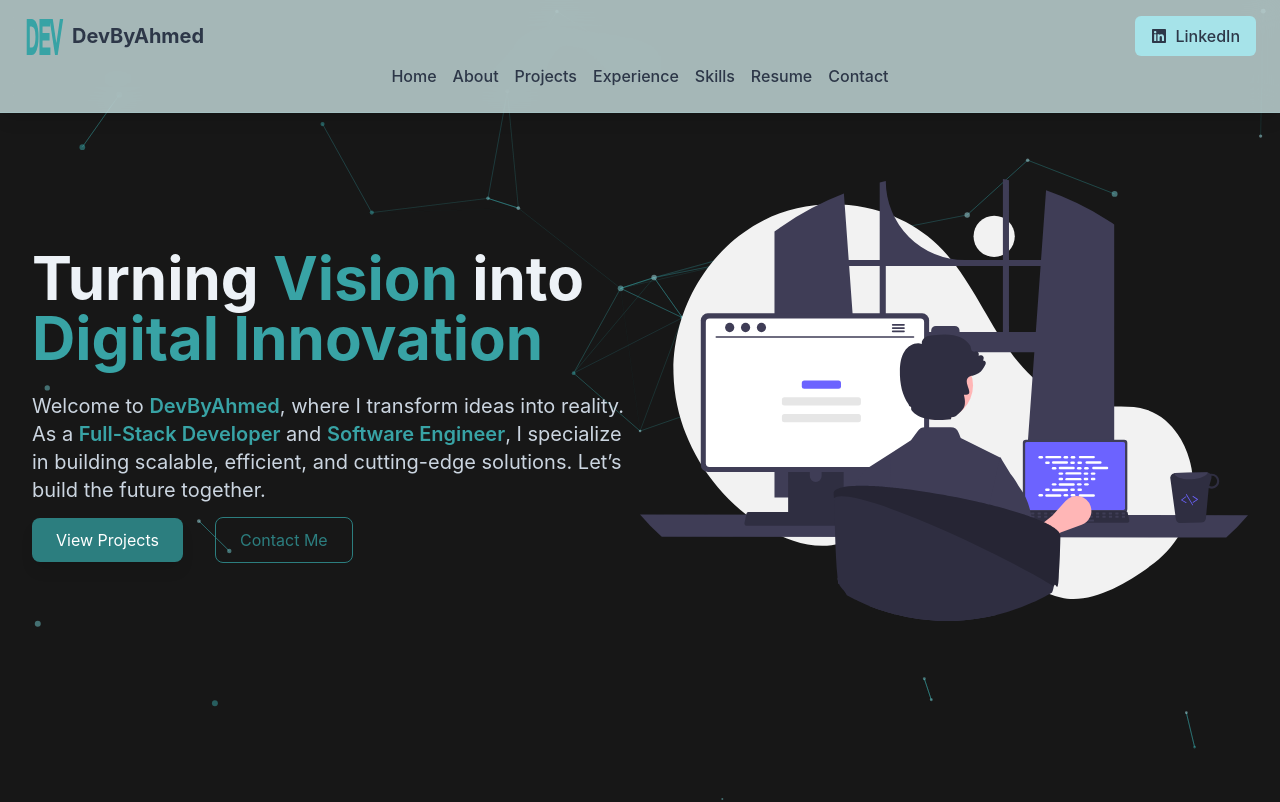
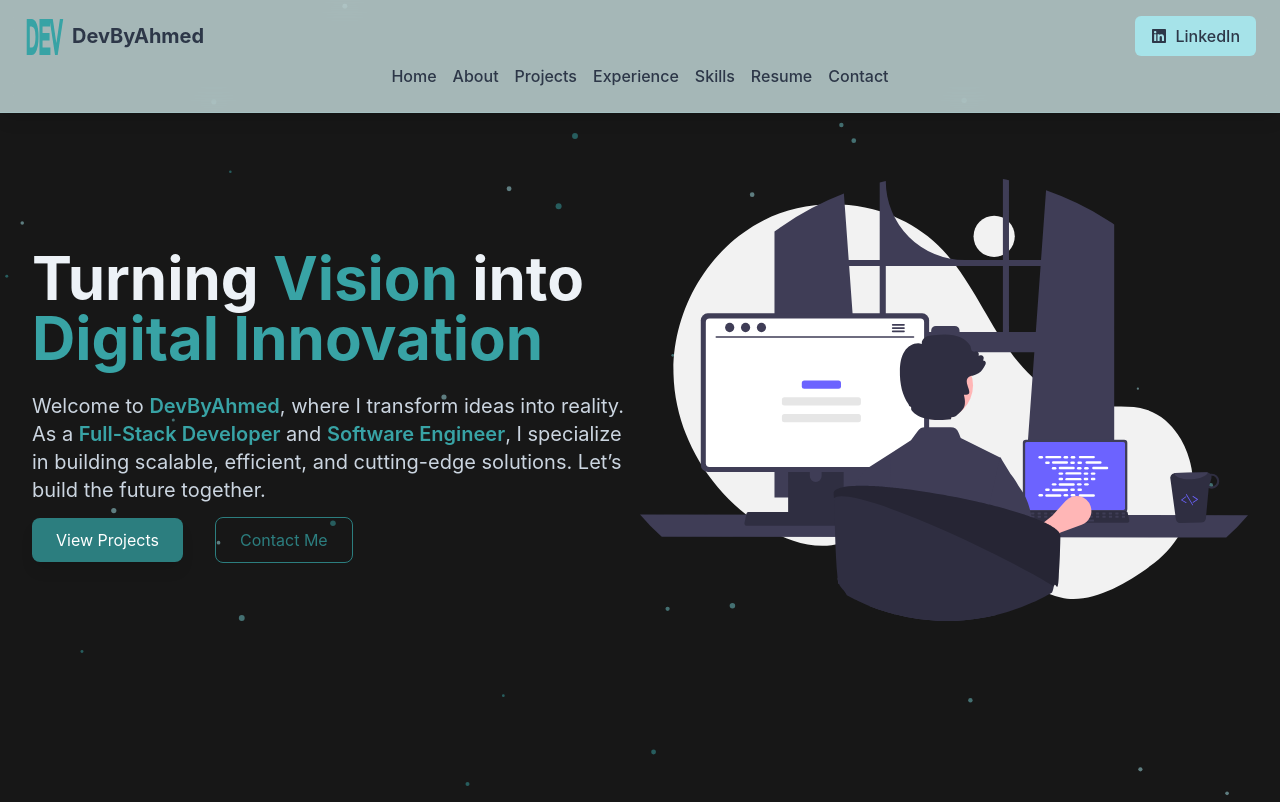
Before and after one commit to AhmadOsama9/My-Portfolio, a React (Vite) app: page / in a window 1280 px wide. Shown: the top 802 px of the page. Built offline with nearby package versions, Linux system fonts and the light colour scheme.

Commit message:
Less Fancy stuff and better performance

```diff
--- a/src/components/helperComponents/ParticleBakcground.jsx
+++ b/src/components/helperComponents/ParticleBakcground.jsx
@@ -6,7 +6,7 @@ const ParticleBackground = ({
   id = "tsparticles",
   className = "",
   colors = ["#38A3A5", "#71C9CE", "#A6E3E9"],
-  particleCount = 80 // Default particle count
+  particleCount = 30 // Reduced particle count
 }) => {
   const particlesInit = useCallback(async (engine) => {
     await loadSlim(engine);
@@ -33,20 +33,13 @@ const ParticleBackground = ({
               value: "transparent",
             },
           },
-          fpsLimit: 60,
+          fpsLimit: 30, // Lower FPS limit
           interactivity: {
             events: {
               onHover: {
-                enable: true,
-                mode: "repulse",
+                enable: false, // Disable hover interactions
               },
               resize: true,
-            },
-            modes: {
-              repulse: {
-                distance: 100,
-                duration: 0.4,
-              },
             },
           },
           particles: {
@@ -54,20 +47,16 @@ const ParticleBackground = ({
               value: colors,
             },
             links: {
-              color: colors[0],
-              distance: 150,
-              enable: true,
-              opacity: 0.5,
-              width: 1,
+              enable: false, // Disable links
             },
             move: {
               direction: "none",
               enable: true,
               outModes: {
-                default: "bounce",
+                default: "out", // Simpler out mode
               },
               random: false,
-              speed: 2.5,
+              speed: 1.5, // Reduced speed
               straight: false,
             },
             number: {
@@ -79,6 +68,10 @@ const ParticleBackground = ({
             },
             opacity: {
               value: 0.5,
+              animation: {
+                enable: true,
+                speed: 1,
+              },
             },
             shape: {
               type: "circle",
--- a/src/data.jsx
+++ b/src/data.jsx
@@ -5,11 +5,6 @@ import {
     socialMediaCloneFrontend,
     tiktokClone
 } from "./assets/index";
-
-// update resume file on the drive and link it correctly
-// update code to be cleaner
-// make projects public on github
-// update readme
 
 export const navigation = [
   { id: "0", title: "Home", url: "#home" },
```
